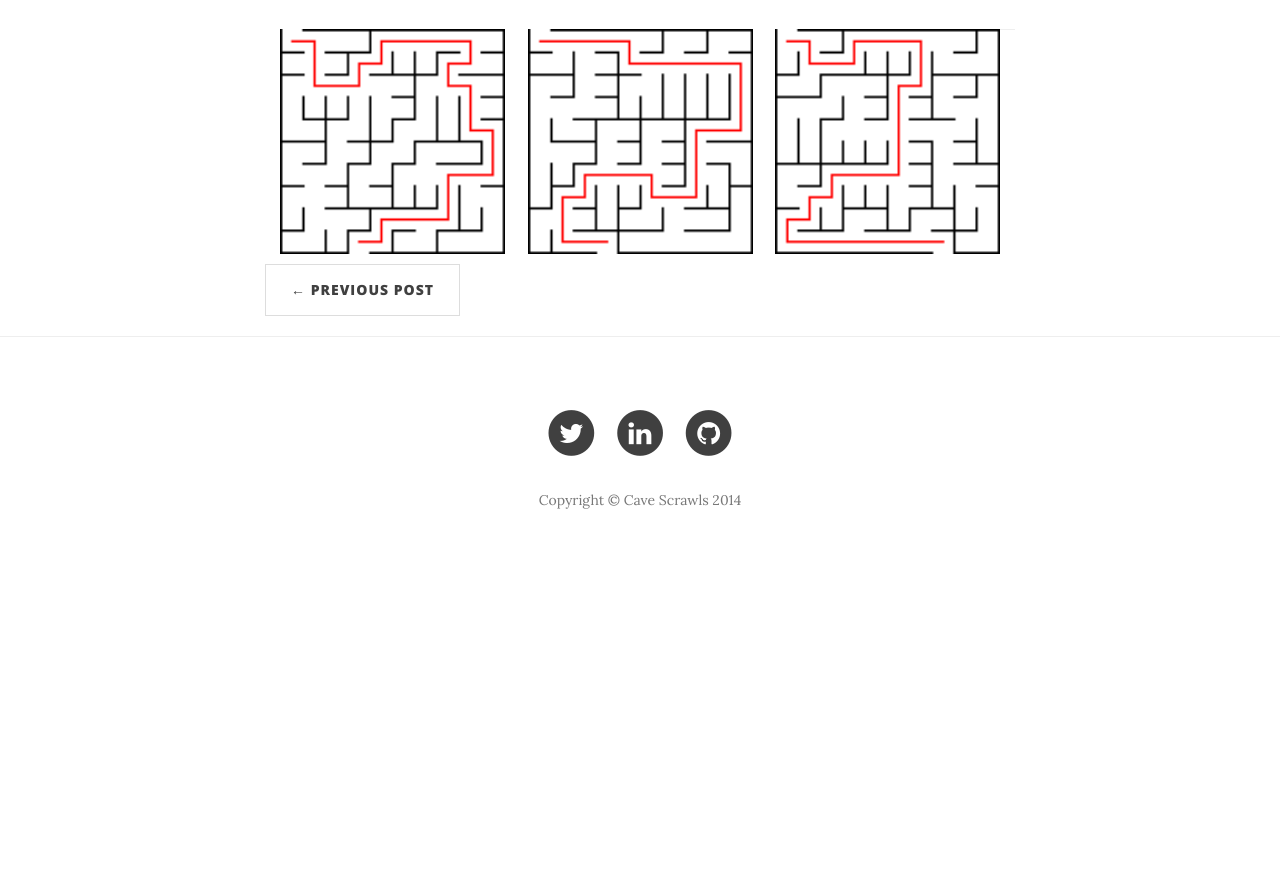
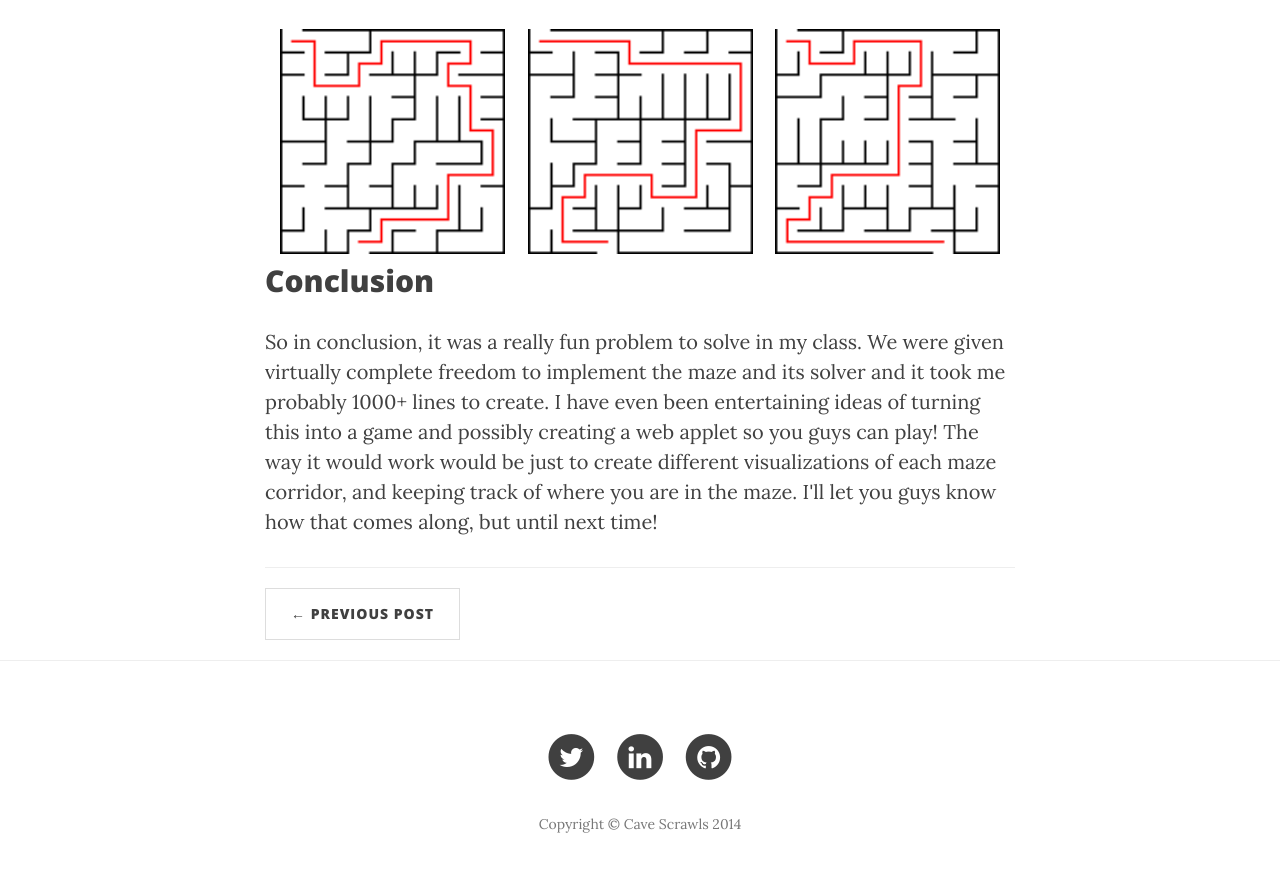
Before and after one commit to cjang5/blog, a Jekyll site: the page built from _posts/2014-12-10-mysterious-mazes.markdown, in a window 1280 px wide and 900 px high, scrolled down 3536 px. Shown: the top 872 px of the window. Built offline with Jekyll 4.4.1, drawn with Linux system fonts in a browser that asks for light colours; nearby versions of some CDN libraries; before the commit the page ends 4112 px from its top, so only the background shows below that.

Commit message:
Update 2014-12-10-mysterious-mazes.markdown

```diff
--- a/_posts/2014-12-10-mysterious-mazes.markdown
+++ b/_posts/2014-12-10-mysterious-mazes.markdown
@@ -52,3 +52,7 @@ header-img: "img/posts/post-07/post-07-bg.png"
 <img src="{{ site.baseurl }}/img/posts/post-07/solved1.png" style="float: left; width: 30%; margin-left: 2%; margin-right: 3%; margin-bottom: 0.5em;">
 <img src="{{ site.baseurl }}/img/posts/post-07/solved2.png" style="float: left; width: 30%; margin-right: 3%; margin-bottom: 0.5em;">
 <img src="{{ site.baseurl }}/img/posts/post-07/solved3.png" style="float: left; width: 30%; margin-right: 0%; margin-bottom: 0.5em;">
+
+<h2>Conclusion</h2>
+
+<p>So in conclusion, it was a really fun problem to solve in my class. We were given virtually complete freedom to implement the maze and its solver and it took me probably 1000+ lines to create. I have even been entertaining ideas of turning this into a game and possibly creating a web applet so you guys can play! The way it would work would be just to create different visualizations of each maze corridor, and keeping track of where you are in the maze. I'll let you guys know how that comes along, but until next time!</p>
```
